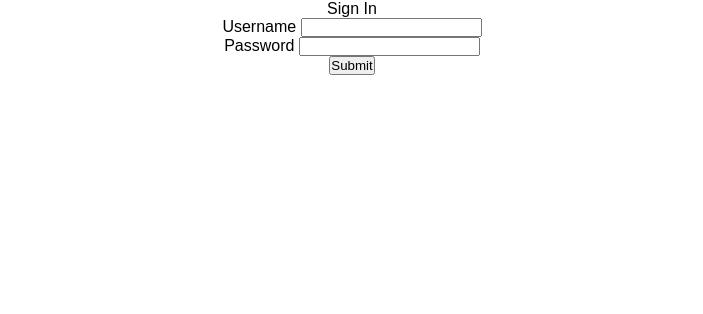
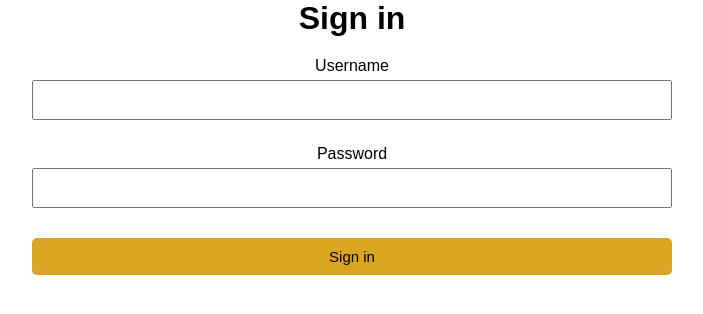
Before and after one commit to OmarAhmetovic21/barberShop-fullProject, a React (Create React App) app: page /login in a window 1280 px wide. Shown: the top 314 px of the page, without its empty margins (288-991 px from the left). Built offline with nearby package versions, Linux system fonts and the light colour scheme.

Commit message:
added login method and save token to local storage

```diff
--- a/src/components/Navbar/index.js
+++ b/src/components/Navbar/index.js
@@ -36,6 +36,10 @@ import '../../App.css';
               <NavItem>
                 <NavLinks to="signup">sign up</NavLinks>
               </NavItem>
+              <NavBtn>
+              <a className="noLink text-color-white" href="appointment">Create Appointment</a>
+
+              </NavBtn>
 
           </NavMenu>
   <NavBtn>
--- a/src/components/createAppointment/Appointment.js
+++ b/src/components/createAppointment/Appointment.js
@@ -6,7 +6,7 @@ const addAppointment = async (appointment) => {
 
   // LOGIN
 
-  const getLoginToken = await fetch('http://localhost:5000/api/v1/auth/login', {
+  /*const getLoginToken = await fetch('http://localhost:5000/api/v1/auth/login', {
     method: 'POST',
     headers: {
       'Content-type': 'application/json'
@@ -17,7 +17,11 @@ const addAppointment = async (appointment) => {
     })
   });
 
-  const loginToken = await getLoginToken.json();
+  const loginToken = await getLoginToken.json();*/
+
+  // GET TOKEN FROM LOCALSTORAGE
+
+  const loginToken = localStorage.getItem("loginToken")
 
   // GET STAFF
 
@@ -25,7 +29,7 @@ const addAppointment = async (appointment) => {
     method: 'GET',
     headers: {
       'Content-type': 'application/json',
-      'Authorization':'Bearer ' + loginToken.token
+      'Authorization':'Bearer ' + loginToken
     }
   });
 
@@ -49,14 +53,14 @@ const addAppointment = async (appointment) => {
     method: 'POST',
     headers: {
       'Content-type': 'application/json',
-      'Authorization': 'Bearer ' + loginToken.token
+      'Authorization': 'Bearer ' + loginToken
     },
     body: JSON.stringify(data12),
   })
 
   const data = await res.json()
 
-
+  window.location = '/'
 }
 
 function Appointment() {
--- a/src/components/login/Login.js
+++ b/src/components/login/Login.js
@@ -1,5 +1,6 @@
 import React, { useState } from "react";
 import ReactDOM from "react-dom";
+import Header from "../common/Header"
 
 function Login() {
     // React States
@@ -27,13 +28,15 @@ function Login() {
     //Prevent page reload
     event.preventDefault();
 
-    var { uname, pass } = document.forms[0];
+    let { uname, pass } = document.forms[0];
+
+    login(uname,pass);
 
     // Find user login info
-    const userData = database.find((user) => user.username === uname.value);
+    // const userData = database.find((user) => user.username === uname.value);
 
     // Compare user info
-    if (userData) {
+    /*if (userData) {
       if (userData.password !== pass.value) {
         // Invalid password
         setErrorMessages({ name: "pass", message: errors.pass });
@@ -43,8 +46,29 @@ function Login() {
     } else {
       // Username not found
       setErrorMessages({ name: "uname", message: errors.uname });
-    }
+    }*/
   };
+
+
+  const login = async (name, pass) => {
+
+    const getLoginToken = await fetch('http://localhost:5000/api/v1/auth/login', {
+    method: 'POST',
+    headers: {
+      'Content-type': 'application/json'
+    },
+    body: JSON.stringify({
+      email:"test@test.com",
+      password:"123456"
+    })
+  });
+
+  const loginToken = await getLoginToken.json();
+  localStorage.setItem("loginToken", loginToken.token)
+
+  window.location = '/'
+
+  }
 
   // Generate JSX code for error message
   const renderErrorMessage = (name) =>
@@ -56,18 +80,18 @@ function Login() {
   const renderForm = (
     <div className="form">
       <form onSubmit={handleSubmit}>
-        <div className="input-container">
+        <div className='form-control'>
           <label>Username </label>
           <input type="text" name="uname" required />
           {renderErrorMessage("uname")}
         </div>
-        <div className="input-container">
+        <div className='form-control'>
           <label>Password </label>
           <input type="password" name="pass" required />
           {renderErrorMessage("pass")}
         </div>
-        <div className="button-container">
-          <input type="submit" />
+        <div>
+          <input type='submit' value='Sign in' style={{background:'#DAA520', color: 'black'}} className='btn btn-block'/>
         </div>
       </form>
     </div>
@@ -76,7 +100,9 @@ function Login() {
   return (
     <div className="app">
       <div className="login-form">
-        <div className="title">Sign In</div>
+        <div>
+          <Header title={'Sign in'}/>
+        </div>
         {isSubmitted ? <div>User is successfully logged in</div> : renderForm}
       </div>
     </div>
```
